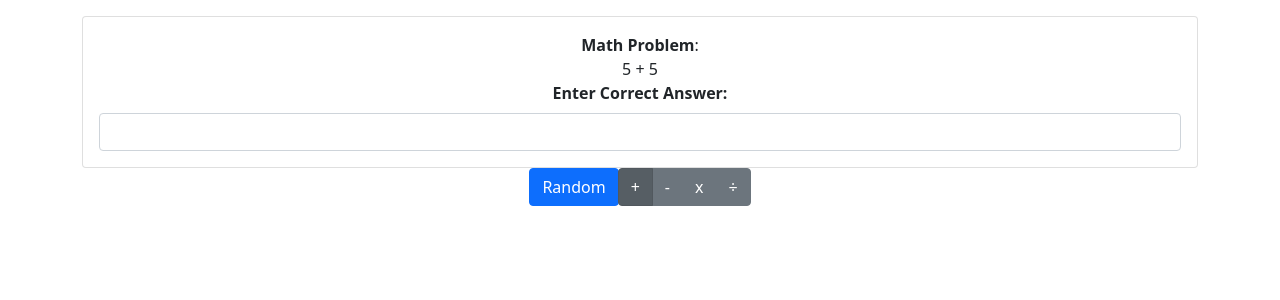
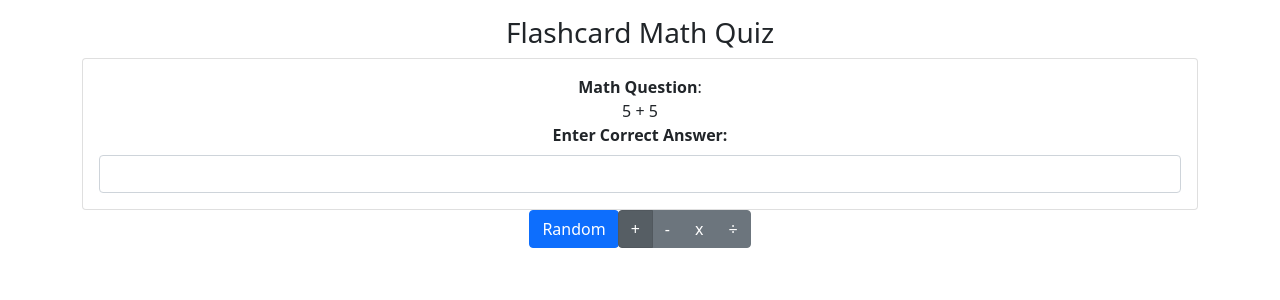
Before and after one commit to aerusin/reactcardgame, a React (Create React App) app: page / in a window 1280 px wide. Shown: the top 300 px of the page. Built offline with nearby package versions, Linux system fonts and the light colour scheme.

Commit message:
added a header for flashcard

```diff
--- a/src/components/DisplayCard.tsx
+++ b/src/components/DisplayCard.tsx
@@ -28,10 +28,11 @@ export function DisplayCard({card, setCard, cardKind}: {card: Card, setCard: (c:
         }
     }
     return <Col>
-    <BootstrapCard color = "primary">
+    <h3> Flashcard Math Quiz </h3>
+    <BootstrapCard>
         <BootstrapCard.Body>
             <BootstrapCard.Text>
-                <strong>Math Problem</strong>:
+                <strong>Math Question</strong>:
                 <div> {card.question}
                 </div>
             <Form.Group controlId="answer-entry">
```
